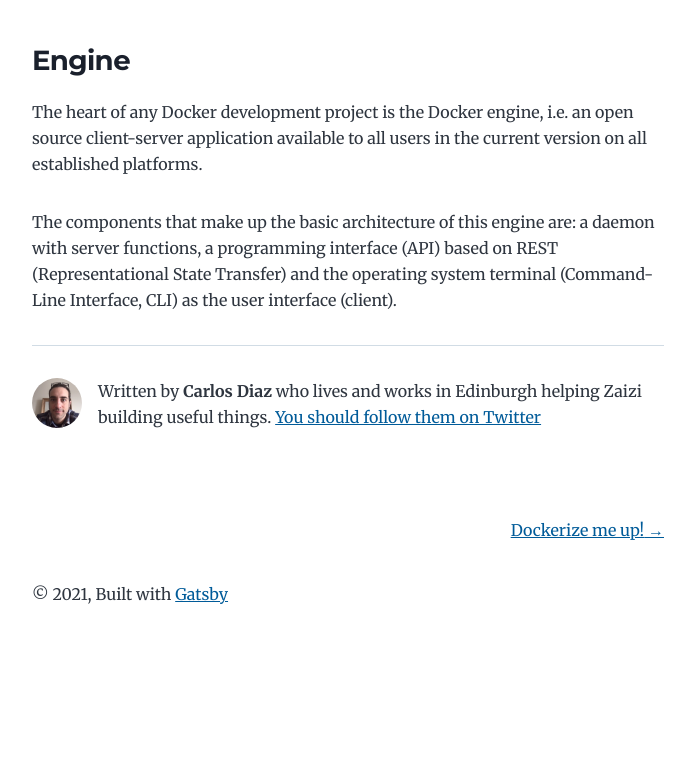
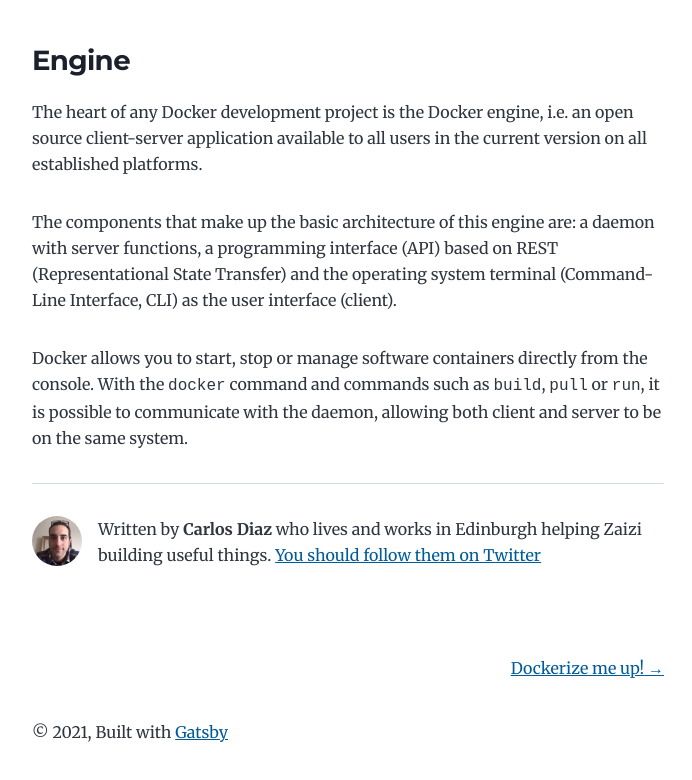
Before and after one commit to cadiza/personal-blog, a Gatsby site: page /what-is-docker/ in a window 1280 px wide. Shown: the part 2150-2930 px from the top of the page, without its empty margins (292-984 px from the left). Before the commit the page ends 2820 px from the top, so only its background shows below. Built offline with nearby package versions, Linux system fonts and the light colour scheme; Gatsby itself is replaced by a stand-in of ours.

Commit message:
docker post continue

```diff
--- a/content/blog/what-is-docker/index.md
+++ b/content/blog/what-is-docker/index.md
@@ -44,3 +44,5 @@ Docker containers are based on images, which are read-only templates with all th
 The heart of any Docker development project is the Docker engine, i.e. an open source client-server application available to all users in the current version on all established platforms.
 
 The components that make up the basic architecture of this engine are: a daemon with server functions, a programming interface (API) based on REST (Representational State Transfer) and the operating system terminal (Command-Line Interface, CLI) as the user interface (client).
+
+Docker allows you to start, stop or manage software containers directly from the console. With the `docker` command and commands such as `build`, `pull` or `run`, it is possible to communicate with the daemon, allowing both client and server to be on the same system.
```
